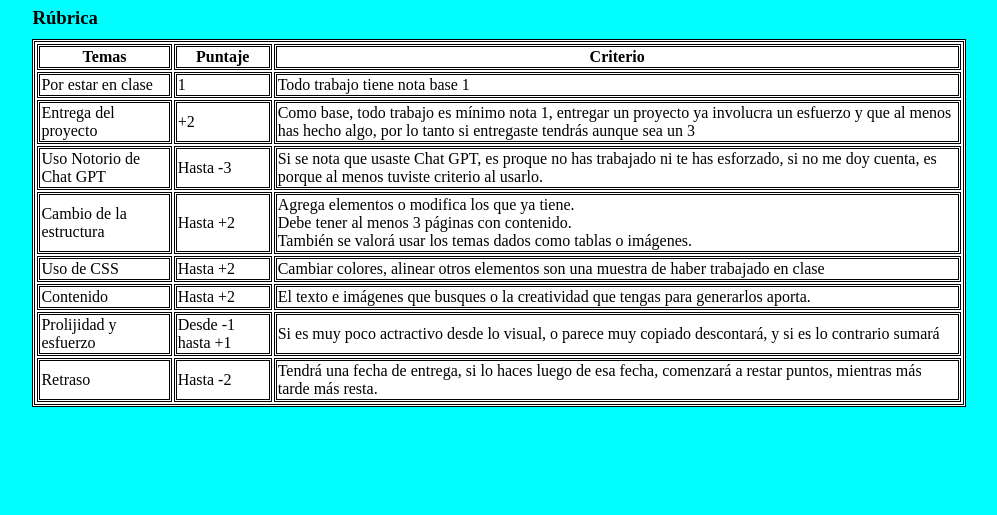
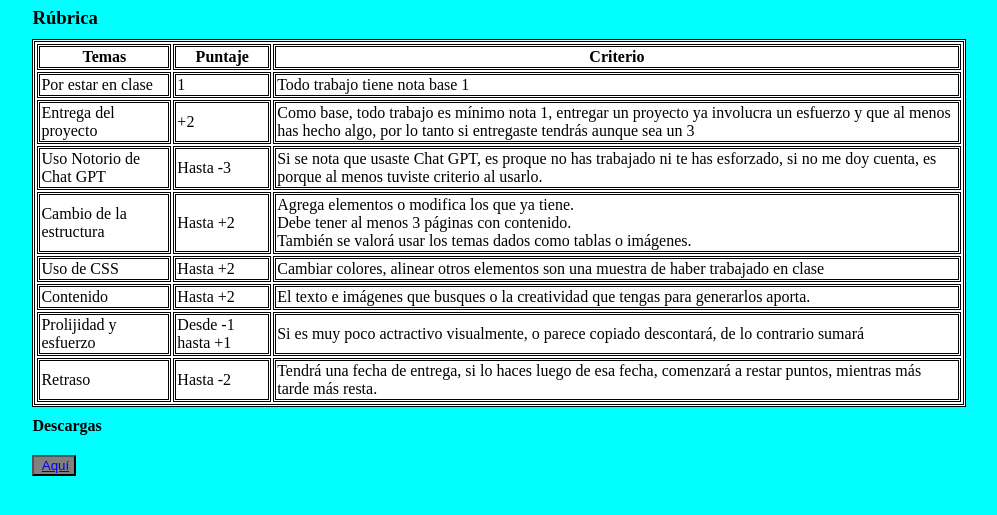
Before and after one commit to ezequieliansilva/parcialhtml, a plain HTML site: page index.html in a window 1280 px wide. Shown: the part 197-712 px from the top of the page, without its empty margins (141-1138 px from the left). Drawn offline with Linux system fonts and the light colour scheme.

Commit message:
Add files via upload

```diff
--- a/index.html
+++ b/index.html
@@ -107,7 +107,7 @@
                     Desde -1 hasta +1
                 </td>
                 <td>
-                    Si es muy poco actractivo desde lo visual, o parece muy copiado descontará, y si es lo contrario sumará
+                    Si es muy poco actractivo visualmente, o parece copiado descontará, de lo contrario sumará
                 </td>
             </tr>
             <tr>
@@ -122,5 +122,10 @@
                 </td>
             </tr>
         </table>
+        <h4>
+            Descargas
+        </h4>
+
+        <button><a download href="parcial.zip"> Aquí</a></button>
     </body>
 </html>
```
Also changed, not shown: 1 other file.
